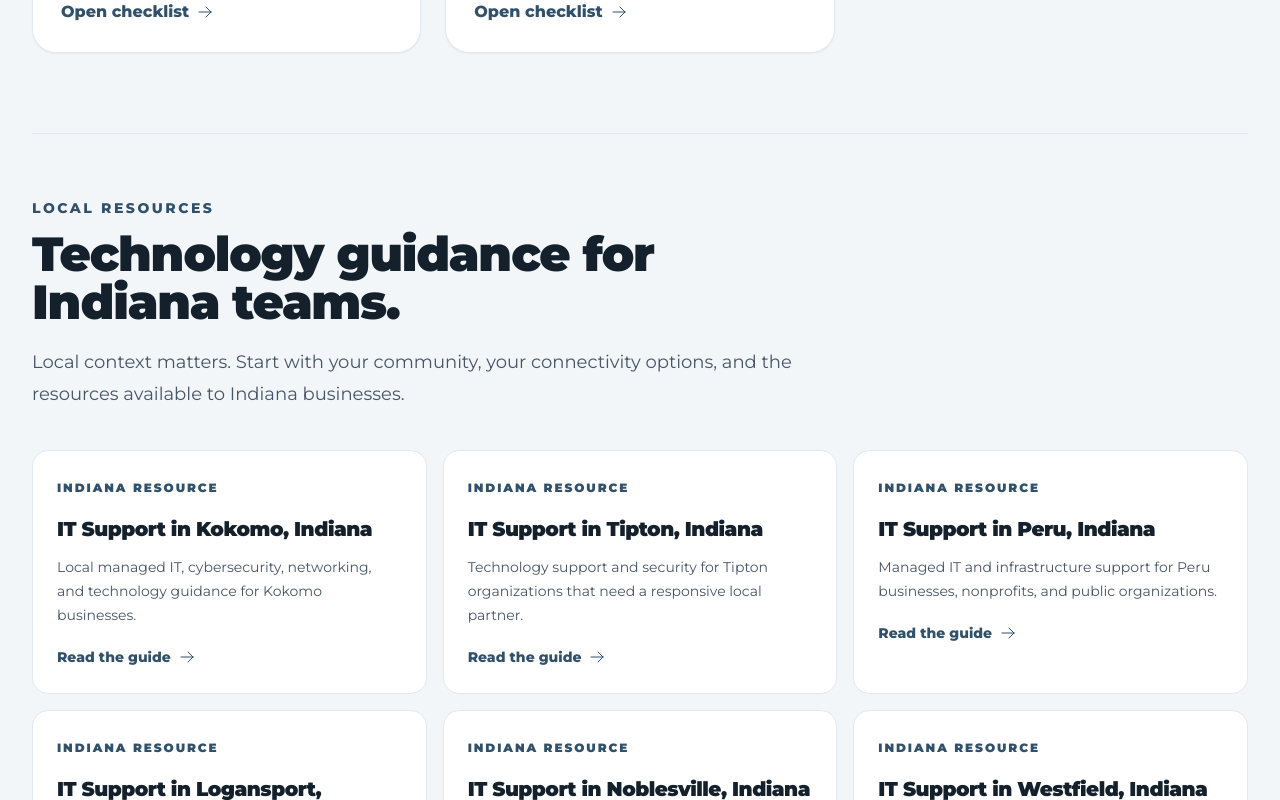
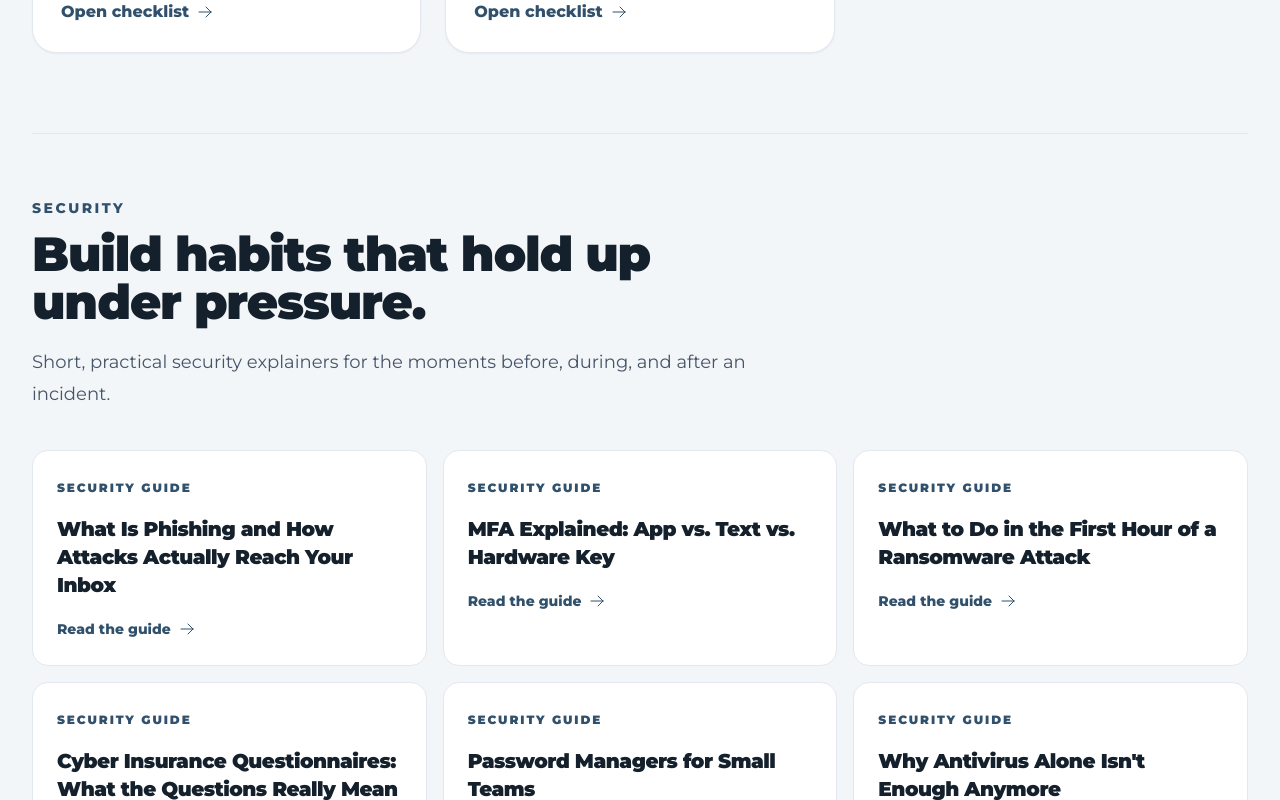
Before and after one commit to MissionTS/mts-site, a Next.js app: page /resources in a window 1280 px wide. Shown: the part 3040-3840 px from the top of the page. Built offline with nearby package versions, Linux system fonts and the light colour scheme.

Commit message:
Add security learning guides

```diff
--- a/app/resources/[slug]/page.tsx
+++ b/app/resources/[slug]/page.tsx
@@ -43,6 +43,11 @@ const localGuides: Record<string, { category: string; title: string; intro: stri
 };
 Object.assign(checklists, localGuides);
 
+const securityTopics: Record<string, string> = {
+  "what-is-phishing": "What Is Phishing and How Attacks Actually Reach Your Inbox", "mfa-app-text-key": "MFA Explained: App vs. Text vs. Hardware Key", "first-hour-ransomware": "What to Do in the First Hour of a Ransomware Attack", "cyber-insurance-questionnaires": "Cyber Insurance Questionnaires: What the Questions Really Mean", "password-managers-small-teams": "Password Managers for Small Teams", "why-antivirus-isnt-enough": "Why Antivirus Alone Isn't Enough Anymore", "business-email-compromise": "Business Email Compromise: How Wire Fraud Happens", "security-awareness-training": "Employee Security Awareness Training: What Actually Reduces Incidents", "dark-web-monitoring": "Dark Web Monitoring: What It Can and Can't Tell You", "backed-up-or-synced": "Is Your Data Backed Up or Just Synced?", "three-two-one-backup": "The 3-2-1 Backup Rule", "test-backup-restore": "How to Test a Backup Restore",
+};
+Object.assign(checklists, Object.fromEntries(Object.entries(securityTopics).map(([slug, title]) => [slug, { category: "Security", title, intro: "A practical, plain-language guide to reducing risk and responding with confidence.", items: ["Identify the people, accounts, devices, and systems involved.", "Confirm the right safeguards are enabled and monitored.", "Define what users should do when something looks suspicious.", "Document ownership, escalation, and recovery steps.", "Test the process before a real incident or urgent decision.", "Review what happened and turn lessons into the next improvement."] }])));
+
 export function generateStaticParams() { return Object.keys(checklists).map((slug) => ({ slug })); }
 export function generateMetadata({ params }: { params: { slug: string } }): Metadata { const guide = checklists[params.slug]; return { title: guide ? `${guide.title} | Mission Knowledge Hub` : "Mission Knowledge Hub", description: guide?.intro }; }
 
--- a/app/resources/page.tsx
+++ b/app/resources/page.tsx
@@ -60,6 +60,10 @@ const localGuides = [
   ["indiana-tech-grants", "Local Resources for Indiana Small Business Tech Grants", "Where to look for programs that can help fund modernization, security, and digital growth."],
 ];
 
+const securityGuides = [
+  ["what-is-phishing", "What Is Phishing and How Attacks Actually Reach Your Inbox"], ["mfa-app-text-key", "MFA Explained: App vs. Text vs. Hardware Key"], ["first-hour-ransomware", "What to Do in the First Hour of a Ransomware Attack"], ["cyber-insurance-questionnaires", "Cyber Insurance Questionnaires: What the Questions Really Mean"], ["password-managers-small-teams", "Password Managers for Small Teams"], ["why-antivirus-isnt-enough", "Why Antivirus Alone Isn't Enough Anymore"], ["business-email-compromise", "Business Email Compromise: How Wire Fraud Happens"], ["security-awareness-training", "Employee Security Awareness Training: What Actually Reduces Incidents"], ["dark-web-monitoring", "Dark Web Monitoring: What It Can and Can't Tell You"], ["backed-up-or-synced", "Is Your Data Backed Up or Just Synced?"], ["three-two-one-backup", "The 3-2-1 Backup Rule"], ["test-backup-restore", "How to Test a Backup Restore"],
+];
+
 const topics = ["All guides", "Cybersecurity", "Microsoft 365", "Managed IT", "Infrastructure", "Leadership"];
 
 export default function ResourcesPage() {
@@ -86,6 +90,7 @@ export default function ResourcesPage() {
           <div className="flex flex-col gap-8 lg:flex-row lg:items-end lg:justify-between"><div><p className="text-sm font-extrabold uppercase tracking-[0.18em] text-mission-navy">The knowledge library</p><h2 className="mt-3 text-4xl font-black tracking-tight text-mission-ink sm:text-5xl">Start with what is on your desk today.</h2></div><div className="flex items-center gap-2 rounded-xl border border-slate-200 bg-white px-4 py-3 text-sm font-bold text-slate-500"><MagnifyingGlassIcon className="h-5 w-5 text-mission-navy" /> Browse practical guides</div></div>
           <div className="mt-10 flex flex-wrap gap-2">{topics.map((topic, i) => <span key={topic} className={`rounded-full px-4 py-2 text-sm font-bold ${i === 0 ? "bg-mission-navy text-white" : "border border-slate-200 bg-white text-slate-600"}`}>{topic}</span>)}</div>
           <div className="mt-10 grid gap-6 md:grid-cols-2 lg:grid-cols-3">{guides.map(({ slug, icon: Icon, tag, title, text, time, tone }) => <article key={title} className="group flex min-h-[310px] flex-col overflow-hidden rounded-3xl border border-slate-200 bg-white shadow-sm transition hover:-translate-y-1 hover:shadow-xl"><div className={`flex h-28 items-center justify-between px-7 ${tone}`}><Icon className={`h-10 w-10 ${tone === "bg-mission-gold" ? "text-mission-ink" : "text-mission-gold"}`} /><span className={`rounded-full px-3 py-1 text-xs font-black uppercase tracking-[0.15em] ${tone === "bg-mission-gold" ? "bg-mission-ink/10 text-mission-ink" : "bg-white/10 text-white"}`}>{time}</span></div><div className="flex flex-1 flex-col p-7"><p className="text-xs font-black uppercase tracking-[0.16em] text-mission-navy">{tag}</p><h3 className="mt-3 text-2xl font-black tracking-tight text-mission-ink">{title}</h3><p className="mt-3 flex-1 leading-7 text-slate-600">{text}</p><Link href={`/resources/${slug}`} className="mt-6 inline-flex items-center gap-2 font-extrabold text-mission-navy transition group-hover:text-mission-gold">Open checklist <ArrowRightIcon className="h-4 w-4" /></Link></div></article>)}</div>
+          <div className="mt-20 border-t border-slate-200 pt-16"><div className="max-w-3xl"><p className="text-sm font-extrabold uppercase tracking-[0.18em] text-mission-navy">Security</p><h2 className="mt-3 text-4xl font-black tracking-tight text-mission-ink sm:text-5xl">Build habits that hold up under pressure.</h2><p className="mt-5 text-lg leading-8 text-slate-600">Short, practical security explainers for the moments before, during, and after an incident.</p></div><div className="mt-10 grid gap-4 md:grid-cols-2 lg:grid-cols-3">{securityGuides.map(([slug, title]) => <article key={slug} className="group rounded-2xl border border-slate-200 bg-white p-6 transition hover:-translate-y-1 hover:border-mission-gold hover:shadow-lg"><span className="text-xs font-black uppercase tracking-[0.16em] text-mission-navy">Security guide</span><h3 className="mt-4 text-xl font-black tracking-tight text-mission-ink">{title}</h3><Link href={`/resources/${slug}`} className="mt-5 inline-flex items-center gap-2 text-sm font-extrabold text-mission-navy group-hover:text-mission-gold">Read the guide <ArrowRightIcon className="h-4 w-4" /></Link></article>)}</div></div>
           <div className="mt-20 border-t border-slate-200 pt-16"><div className="max-w-3xl"><p className="text-sm font-extrabold uppercase tracking-[0.18em] text-mission-navy">Local resources</p><h2 className="mt-3 text-4xl font-black tracking-tight text-mission-ink sm:text-5xl">Technology guidance for Indiana teams.</h2><p className="mt-5 text-lg leading-8 text-slate-600">Local context matters. Start with your community, your connectivity options, and the resources available to Indiana businesses.</p></div><div className="mt-10 grid gap-4 md:grid-cols-2 lg:grid-cols-3">{localGuides.map(([slug, title, text]) => <article key={slug} className="group rounded-2xl border border-slate-200 bg-white p-6 transition hover:-translate-y-1 hover:border-mission-gold hover:shadow-lg"><span className="text-xs font-black uppercase tracking-[0.16em] text-mission-navy">Indiana resource</span><h3 className="mt-4 text-xl font-black tracking-tight text-mission-ink">{title}</h3><p className="mt-3 text-sm leading-6 text-slate-600">{text}</p><Link href={`/resources/${slug}`} className="mt-5 inline-flex items-center gap-2 text-sm font-extrabold text-mission-navy group-hover:text-mission-gold">Read the guide <ArrowRightIcon className="h-4 w-4" /></Link></article>)}</div></div>
           <div className="mt-20 border-t border-slate-200 pt-16"><div className="max-w-3xl"><p className="text-sm font-extrabold uppercase tracking-[0.18em] text-mission-navy">Looking for IT?</p><h2 className="mt-3 text-4xl font-black tracking-tight text-mission-ink sm:text-5xl">The buying questions worth asking first.</h2><p className="mt-5 text-lg leading-8 text-slate-600">Thinking about managed IT, a provider change, or adding strategic support? These guides make the business case easier to evaluate.</p></div><div className="mt-10 grid gap-4 md:grid-cols-2 lg:grid-cols-3">{lookingForItGuides.map(({ slug, title, text, time }) => <article key={slug} className="group rounded-2xl border border-slate-200 bg-white p-6 transition hover:-translate-y-1 hover:border-mission-gold hover:shadow-lg"><div className="flex items-center justify-between gap-3"><span className="text-xs font-black uppercase tracking-[0.16em] text-mission-navy">Looking for IT</span><span className="text-xs font-bold text-slate-400">{time}</span></div><h3 className="mt-4 text-xl font-black tracking-tight text-mission-ink">{title}</h3><p className="mt-3 text-sm leading-6 text-slate-600">{text}</p><Link href={`/resources/${slug}`} className="mt-5 inline-flex items-center gap-2 text-sm font-extrabold text-mission-navy group-hover:text-mission-gold">Read the guide <ArrowRightIcon className="h-4 w-4" /></Link></article>)}</div></div>
         </div>
```
